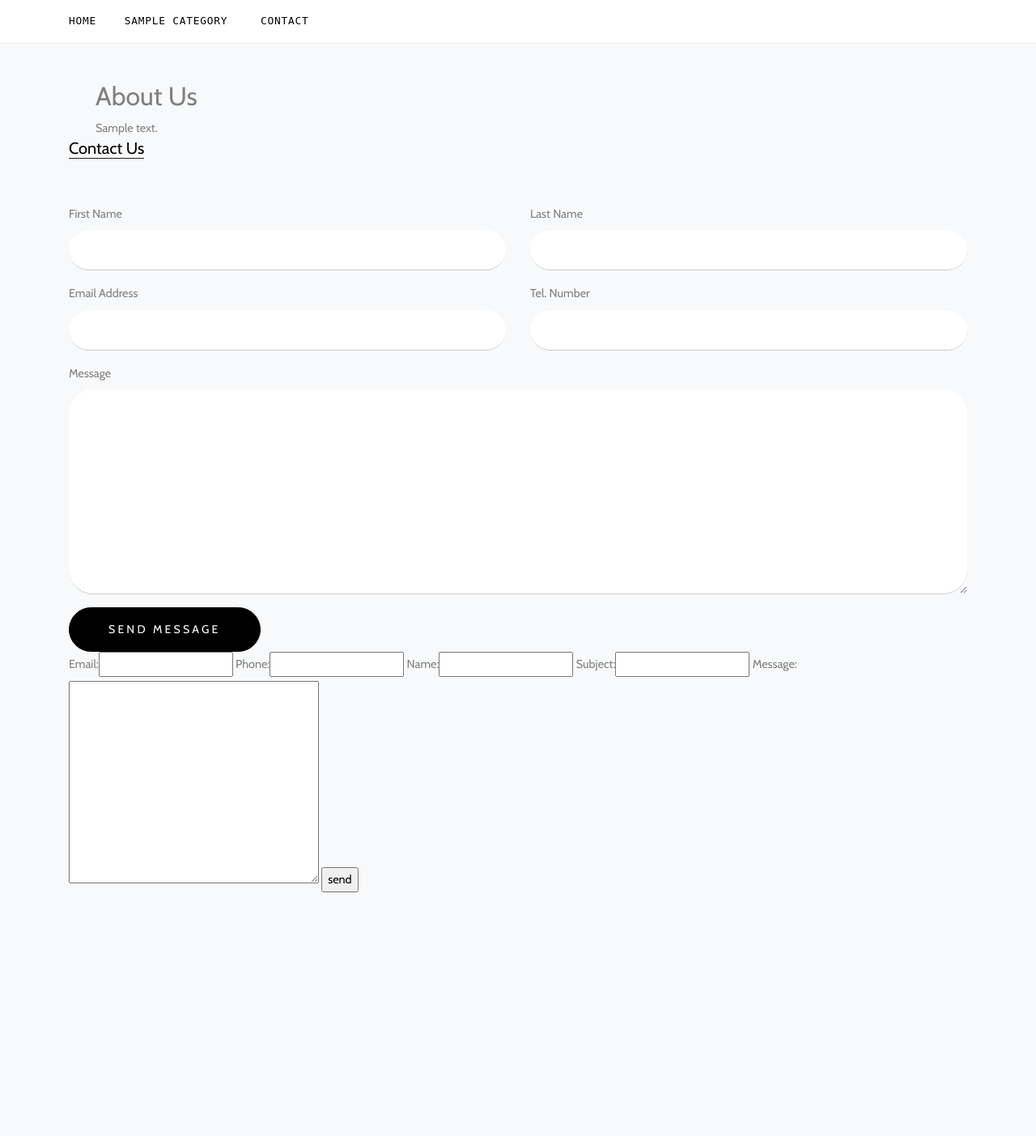
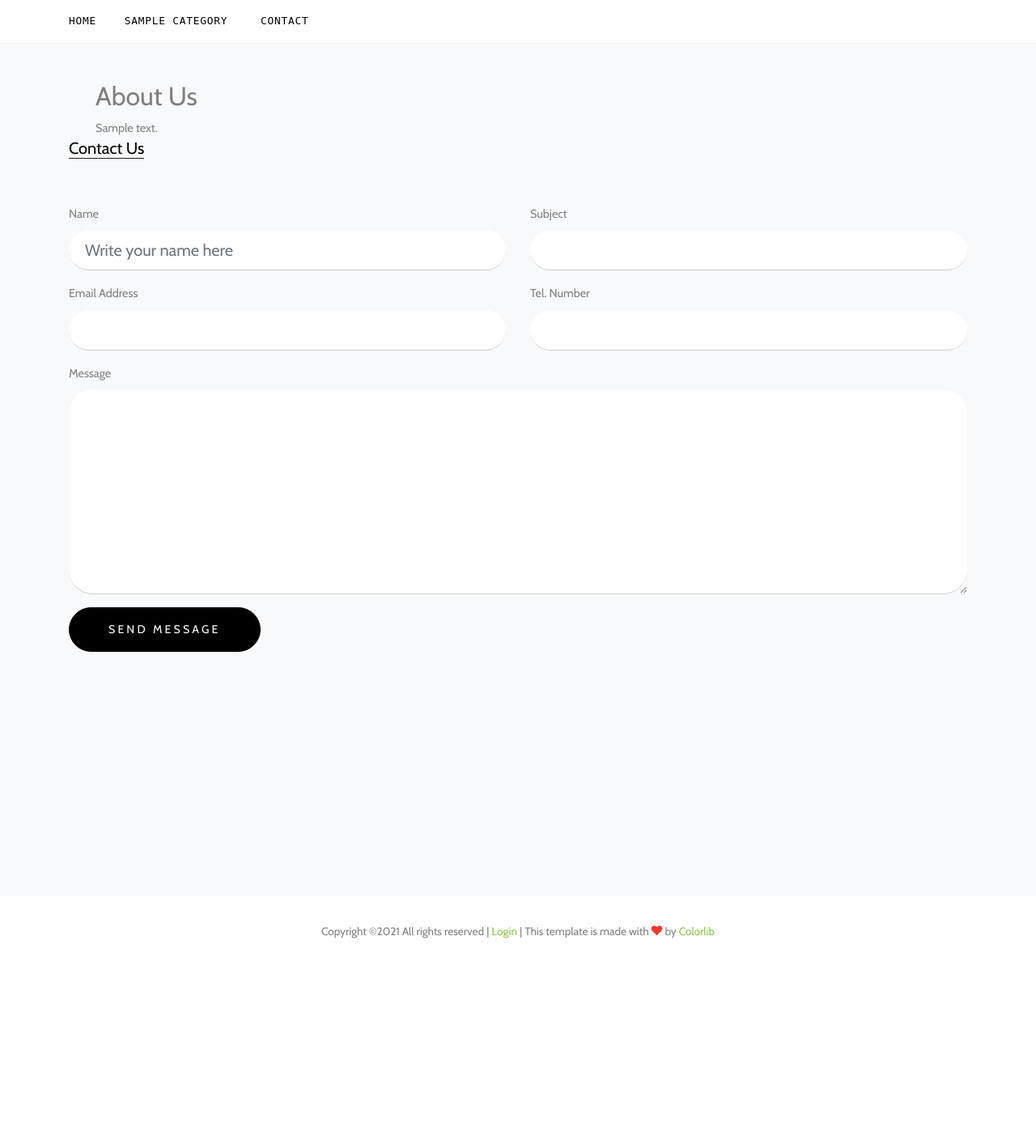
Before and after one commit to cyr1z/blog-django, a Django app: page /contact/ in a window 1280 px wide. Shown: the part 174-1577 px from the top of the page at 81% size. After the commit the page ends 1333 px from the top, so only its background shows below. Run offline with Django 3.2, Linux system fonts and the light colour scheme; tables that the repository leaves empty hold one stand-in row (values such as "Sample post"); parts of the project's set-up code (start-up, migrations or seed data) failed here and were passed over; some libraries are stand-ins or nearby versions; some web fonts are replaced.

Commit message:
change contact form

```diff
--- a/blog/forms.py
+++ b/blog/forms.py
@@ -47,8 +47,44 @@ class AlbumForm(forms.ModelForm):
 
 
 class ContactForm(forms.Form):
-    email = forms.EmailField(required=True)
-    phone = forms.CharField(required=False)
-    name = forms.CharField(required=False)
-    subject = forms.CharField(required=False)
-    message = forms.CharField(widget=forms.Textarea, required=True)
+    email = forms.EmailField(
+        required=True,
+        max_length=254,
+        widget=forms.EmailInput(
+            attrs={'class': 'form-control form-control-lg'}
+        )
+    )
+    phone = forms.CharField(
+        required=False,
+        max_length=254,
+        widget=forms.TextInput(
+            attrs={'class': 'form-control form-control-lg'}
+        )
+    )
+    name = forms.CharField(
+        required=False,
+        widget=forms.TextInput(
+            attrs={
+                'class': 'form-control form-control-lg',
+                'placeholder': 'Write your name here'
+            }
+        )
+    )
+    subject = forms.CharField(
+        required=False,
+        max_length=254,
+        widget=forms.TextInput(
+            attrs={'class': 'form-control form-control-lg'}
+        )
+    )
+    message = forms.CharField(
+        widget=forms.Textarea(
+            attrs={
+                'class': 'form-control',
+                'rows': '10',
+                'cols': '30',
+
+            }
+        ),
+        required=True
+    )
--- a/blog/templates/contact.html
+++ b/blog/templates/contact.html
@@ -28,36 +28,38 @@
                             {% endif %}
                         </div>
                     <form method="post">
+                        {%  csrf_token %}
                         <div class="row">
                             <div class="col-md-6 form-group">
-                                <label for="fname">First Name</label>
-                                <input type="text" id="fname"
-                                       class="form-control form-control-lg">
+                                <label for="fname">Name</label>
+                                {{ form.name.errors }}
+                                {{ form.name }}
+{#                                <input type="text" id="fname"#}
+{#                                       class="form-control form-control-lg">#}
                             </div>
                             <div class="col-md-6 form-group">
-                                <label for="lname">Last Name</label>
-                                <input type="text" id="lname"
-                                       class="form-control form-control-lg">
+                                <label for="lname">Subject</label>
+                                {{ form.phone.errors }}
+                                {{ form.phone }}
                             </div>
                         </div>
                         <div class="row">
                             <div class="col-md-6 form-group">
                                 <label for="eaddress">Email Address</label>
-                                <input type="text" id="eaddress"
-                                       class="form-control form-control-lg">
+                                {{ form.email.errors }}
+                                {{ form.email }}
                             </div>
                             <div class="col-md-6 form-group">
                                 <label for="tel">Tel. Number</label>
-                                <input type="text" id="tel"
-                                       class="form-control form-control-lg">
+                                {{ form.phone.errors }}
+                                {{ form.phone }}
                             </div>
                         </div>
                         <div class="row">
                             <div class="col-md-12 form-group">
                                 <label for="message">Message</label>
-                                <textarea name="" id="message" cols="30"
-                                          rows="10"
-                                          class="form-control"></textarea>
+                                {{ form.message.errors }}
+                                {{ form.message }}
                             </div>
                         </div>
 
@@ -69,11 +71,7 @@
                         </div>
 
                     </form>
-                    <form action="{% url 'contact' %}" method="post">
-                        {% csrf_token %}
-                        {{ form }}
-                        <input type="submit" value="send">
-                    </form>
+
                 </div>
 
             </div>
--- a/blog/views.py
+++ b/blog/views.py
@@ -10,6 +10,7 @@ from django.http import HttpResponseRedirect
 from django.urls import reverse
 from django.utils.decorators import method_decorator
 from django.views import View
+from django.contrib import messages
 from django.views.generic import CreateView, ListView, TemplateView, \
     DetailView, FormView
 
@@ -194,7 +195,7 @@ class Contact(FormView):
         #     send_mail(subject, message, from_email, to_mail)
         # except BadHeaderError:
         #     pass
-
+        messages.success(self.request, 'Your message send.')
         return HttpResponseRedirect(reverse('contact'))
 
 
```
Also changed, not shown: blog/migrations/0032_coords_sitesettings.py (added), blog/migrations/0033_auto_20210130_1014.py (added), blog/migrations/0034_auto_20210130_1444.py (added), blog/migrations/0035_auto_20210130_1450.py (added), blog/migrations/0036_auto_20210130_1459.py (added), blog/migrations/0037_auto_20210130_1500.py (added), blog/migrations/0038_auto_20210130_1501.py (added), blog/migrations/0039_auto_20210130_1503.py (added), blog/migrations/0040_auto_20210130_1933.py (added), blog/migrations/0041_auto_20210130_2050.py (added), blog/migrations/0042_sitesettings_github_link.py (added), blog/static/google-logo.png (added), static/google-logo.png (added).
